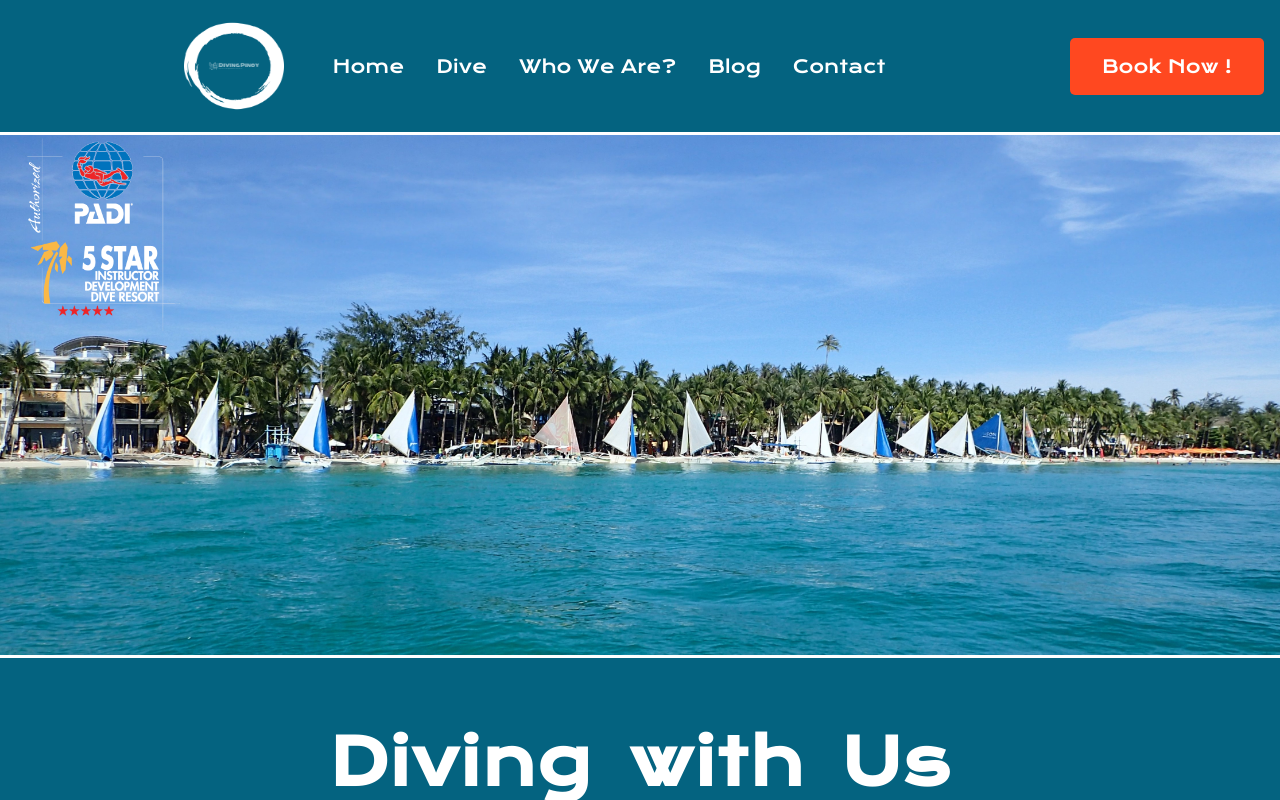
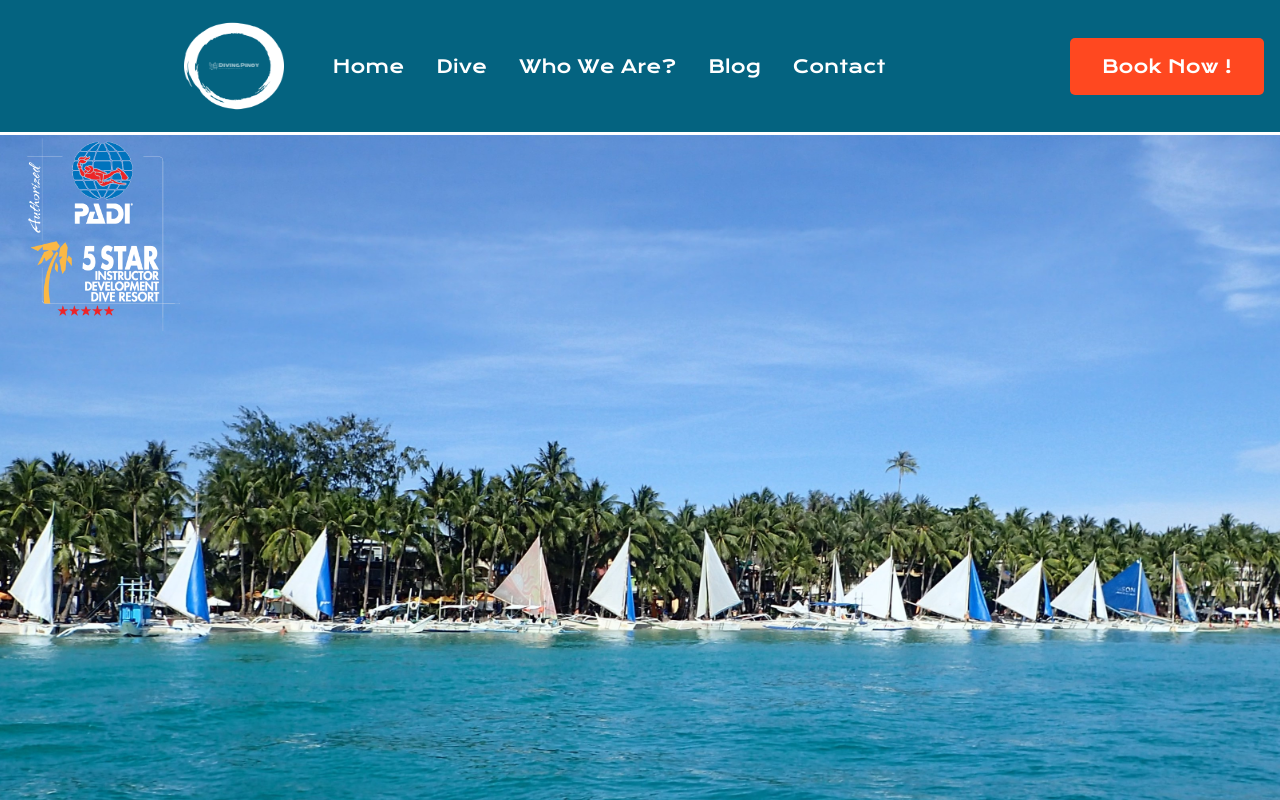
Before and after one commit to CiscoMerchan/diving_pinoy__Webapp, a React (Create React App) app: page / in a window 1280 px wide. Shown: the top 800 px of the page. Built offline with nearby package versions, Linux system fonts and the light colour scheme.

Commit message:
Increase the size of the header

```diff
--- a/src/container/header/header.css
+++ b/src/container/header/header.css
@@ -1,6 +1,6 @@
 .web__app-header {
 	z-index: 0;
-	height: 65vh;
+	height: 100vh;
 	max-width: 100%;
 	margin: 0;
     position: relative;
@@ -22,10 +22,10 @@
 }
 
 @media screen and (min-width: 1800px){
-	.web__app-header {
+	/* .web__app-header {
 		height: 70vh;
 
-	}
+	} */
 
 	.icon {
 		top: 0;
```
